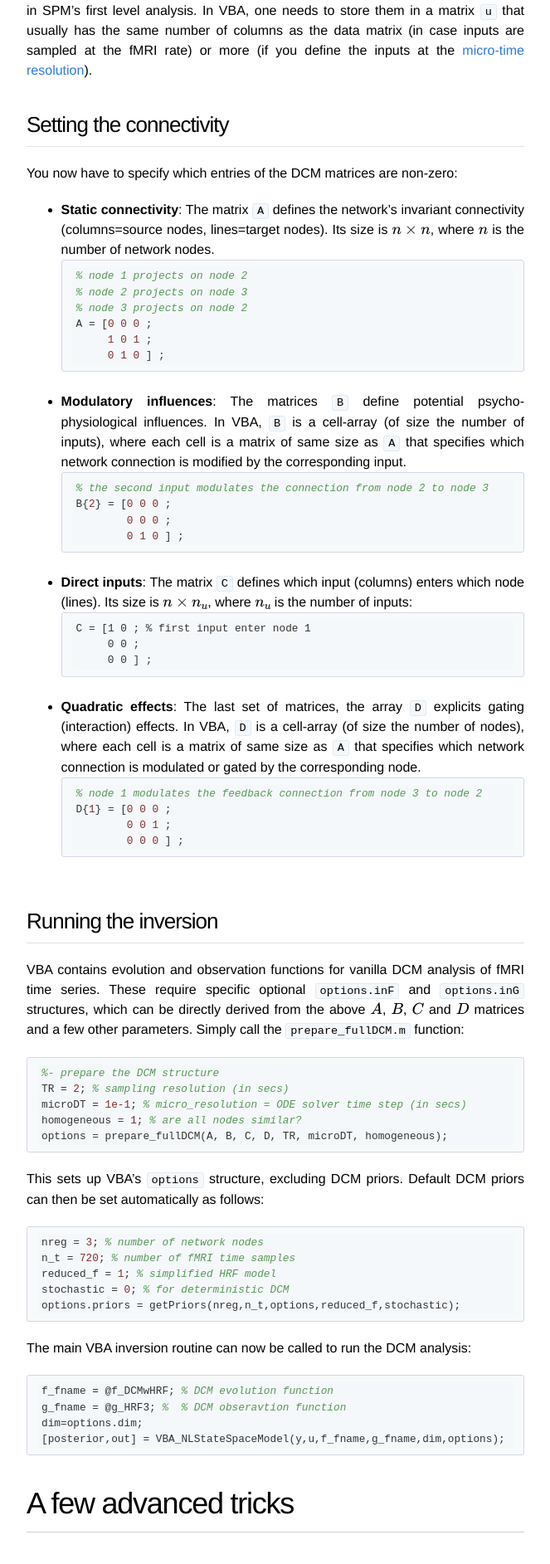
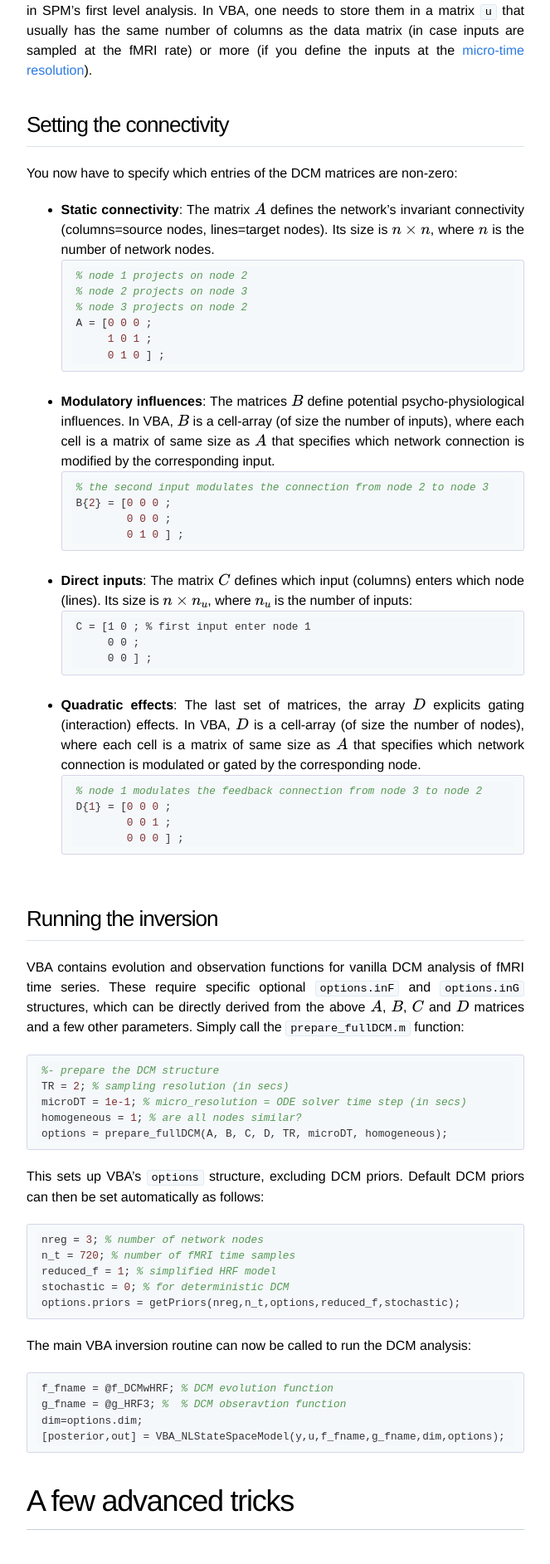
Before and after one commit to MBB-team/VBA-toolbox, a Jekyll site: the page built from _wiki/dcm.md, in a window 1280 px wide. Shown: the part 3312-5197 px from the top of the page at 83% size, without its empty margins (308-971 px from the left). Built offline with Jekyll 4.4.1, drawn with Linux system fonts in a browser that asks for light colours; nearby versions of some CDN libraries; formulas are drawn with MathJax 3.

Commit message:
Update dcm.md

````diff
--- a/_wiki/dcm.md
+++ b/_wiki/dcm.md
@@ -74,7 +74,7 @@ The inputs to the DCM are in general identical to the (un-convolved) regressors
 You now have to specify which entries of the DCM matrices are non-zero:
 
 * **Static connectivity**:
-  The matrix ```A``` defines the network's invariant connectivity (columns=source nodes, lines=target nodes). Its size is $$n \times n$$, where $$n$$ is the number of network nodes.
+  The matrix $$A$$ defines the network's invariant connectivity (columns=source nodes, lines=target nodes). Its size is $$n \times n$$, where $$n$$ is the number of network nodes.
 
   ```matlab
   % node 1 projects on node 2
@@ -87,7 +87,7 @@ You now have to specify which entries of the DCM matrices are non-zero:
   <br/>
 
 * **Modulatory influences**:
-  The matrices ```B``` define potential psycho-physiological influences. In VBA, ```B``` is a cell-array (of size the number of inputs), where each cell is a matrix of same size as ```A``` that specifies which network connection is modified by the corresponding input.
+  The matrices $$B$$ define potential psycho-physiological influences. In VBA, $$B$$ is a cell-array (of size the number of inputs), where each cell is a matrix of same size as $$A$$ that specifies which network connection is modified by the corresponding input.
 
   ```matlab
   % the second input modulates the connection from node 2 to node 3
@@ -98,7 +98,7 @@ You now have to specify which entries of the DCM matrices are non-zero:
   <br/>
 
 * **Direct inputs**:
-  The matrix ```C``` defines which input (columns) enters which node (lines). Its size is $$n \times n_u$$, where $$n_u$$ is the number of inputs:
+  The matrix $$C$$ defines which input (columns) enters which node (lines). Its size is $$n \times n_u$$, where $$n_u$$ is the number of inputs:
 
   ```matlab
   C = [1 0 ; % first input enter node 1
@@ -108,7 +108,7 @@ You now have to specify which entries of the DCM matrices are non-zero:
   <br/>
 
 * **Quadratic effects**:
-  The last set of matrices, the array ```D``` explicits gating (interaction) effects. In VBA, ```D``` is a cell-array (of size the number of nodes), where each cell is a matrix of same size as ```A``` that specifies which network connection is modulated or gated by the corresponding node.
+  The last set of matrices, the array $$D$$ explicits gating (interaction) effects. In VBA, $$D$$ is a cell-array (of size the number of nodes), where each cell is a matrix of same size as $$A$$ that specifies which network connection is modulated or gated by the corresponding node.
 
   ```matlab
   % node 1 modulates the feedback connection from node 3 to node 2
````
